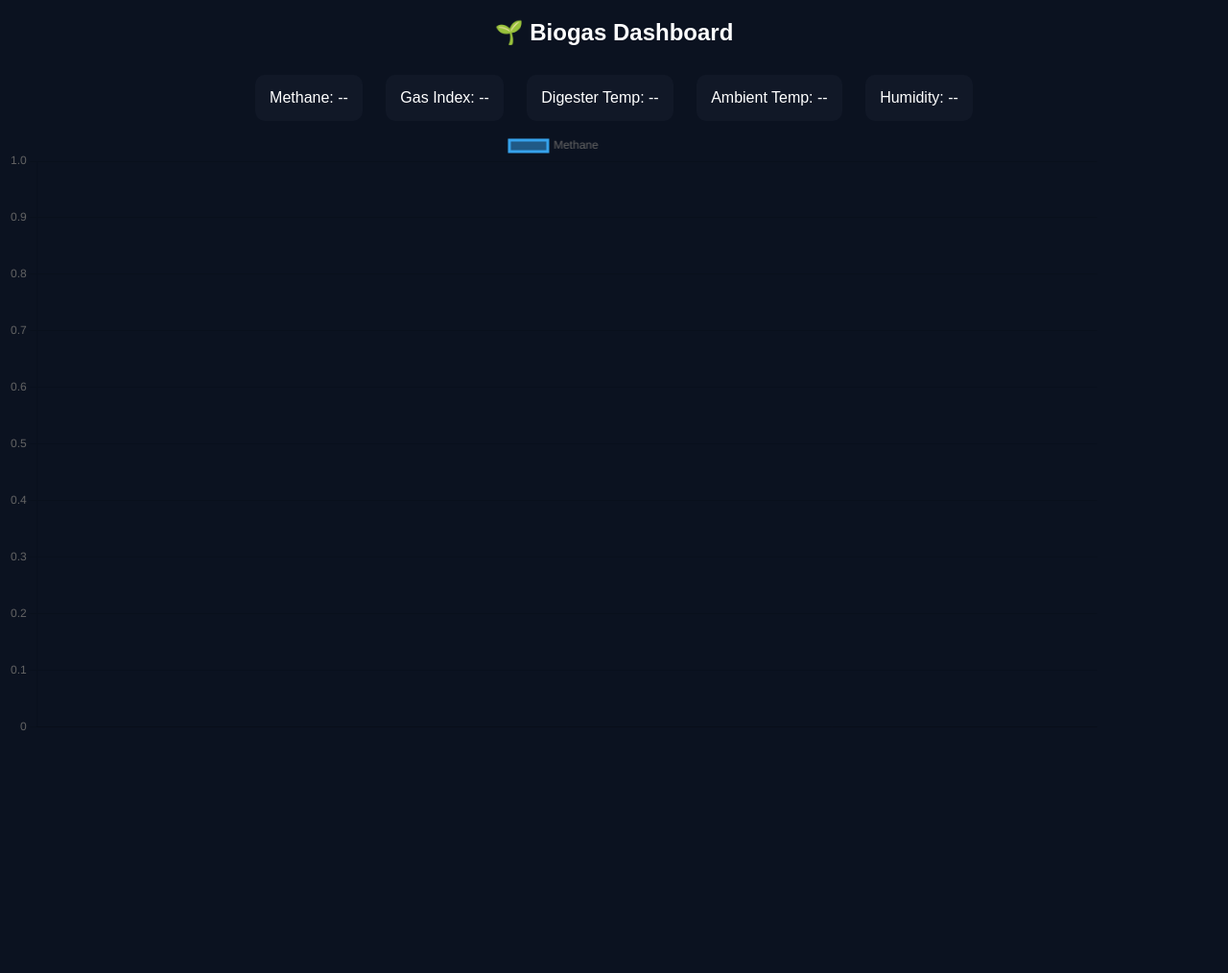
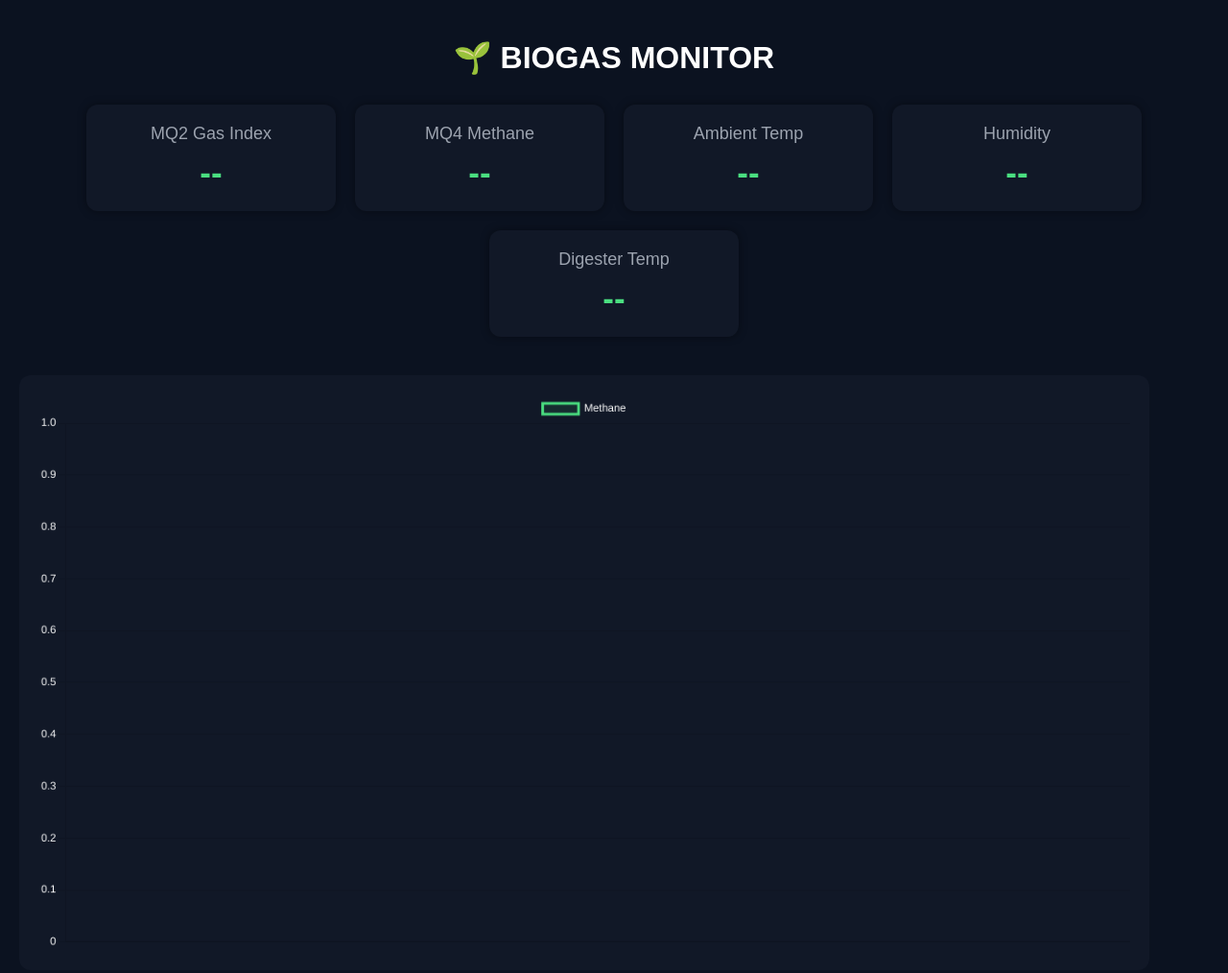
Before and after one commit to riknesh05/BioGAs, a plain HTML site: page index.html in a window 1280 px wide. Shown: the whole page at 96% size. Before the commit the page ends 800 px from the top, so only its background shows below. Drawn offline with nearby package versions, Linux system fonts and the light colour scheme; no server answers.

Commit message:
Update index.html

```diff
--- a/index.html
+++ b/index.html
@@ -1,74 +1,357 @@
 <!DOCTYPE html>
 <html>
+
 <head>
+
   <title>Biogas Dashboard</title>
 
   <script src="https://www.gstatic.com/firebasejs/8.10.0/firebase-app.js"></script>
+
   <script src="https://www.gstatic.com/firebasejs/8.10.0/firebase-database.js"></script>
+
   <script src="https://cdn.jsdelivr.net/npm/chart.js"></script>
 
   <style>
-    body { background:#0b1220; color:white; text-align:center; font-family:Arial; }
-    .card { display:inline-block; padding:15px; margin:10px; background:#111827; border-radius:10px; }
-    canvas { max-width:90%; }
+
+    body {
+
+      background: #0b1220;
+
+      color: white;
+
+      font-family: Arial;
+
+      text-align: center;
+
+      margin: 0;
+
+      padding: 20px;
+    }
+
+    h1 {
+
+      margin-bottom: 30px;
+    }
+
+    .container {
+
+      display: flex;
+
+      flex-wrap: wrap;
+
+      justify-content: center;
+
+      gap: 20px;
+    }
+
+    .card {
+
+      background: #111827;
+
+      padding: 20px;
+
+      border-radius: 12px;
+
+      width: 220px;
+
+      box-shadow: 0 0 10px rgba(0,0,0,0.4);
+    }
+
+    .title {
+
+      font-size: 18px;
+
+      margin-bottom: 10px;
+
+      color: #9ca3af;
+    }
+
+    .value {
+
+      font-size: 35px;
+
+      font-weight: bold;
+
+      color: #4ade80;
+    }
+
+    canvas {
+
+      margin-top: 40px;
+
+      background: #111827;
+
+      padding: 20px;
+
+      border-radius: 12px;
+
+      max-width: 95%;
+    }
+
   </style>
+
 </head>
 
 <body>
 
-<h2>🌱 Biogas Dashboard</h2>
+<h1>🌱 BIOGAS MONITOR</h1>
 
-<div class="card">Methane: <span id="mq4">--</span></div>
-<div class="card">Gas Index: <span id="mq2">--</span></div>
-<div class="card">Digester Temp: <span id="dig">--</span></div>
-<div class="card">Ambient Temp: <span id="temp">--</span></div>
-<div class="card">Humidity: <span id="hum">--</span></div>
+<div class="container">
+
+  <div class="card">
+    <div class="title">
+      MQ2 Gas Index
+    </div>
+
+    <div
+      class="value"
+      id="mq2"
+    >
+      --
+    </div>
+  </div>
+
+  <div class="card">
+    <div class="title">
+      MQ4 Methane
+    </div>
+
+    <div
+      class="value"
+      id="mq4"
+    >
+      --
+    </div>
+  </div>
+
+  <div class="card">
+    <div class="title">
+      Ambient Temp
+    </div>
+
+    <div
+      class="value"
+      id="temp"
+    >
+      --
+    </div>
+  </div>
+
+  <div class="card">
+    <div class="title">
+      Humidity
+    </div>
+
+    <div
+      class="value"
+      id="hum"
+    >
+      --
+    </div>
+  </div>
+
+  <div class="card">
+    <div class="title">
+      Digester Temp
+    </div>
+
+    <div
+      class="value"
+      id="dig"
+    >
+      --
+    </div>
+  </div>
+
+</div>
 
 <canvas id="chart"></canvas>
 
 <script>
+
+// FIREBASE CONFIG
 const firebaseConfig = {
-  apiKey: "AIzaSyBfyHgxeO0lgCi6-_0i3DknM84JlT3bvdc",
-  databaseURL: "https://biogas-yogi-default-rtdb.firebaseio.com"
+
+  apiKey:
+  "AIzaSyBfyHgxeO0lgCi6-_0i3DknM84JlT3bvdc",
+
+  authDomain:
+  "biogas-yogi.firebaseapp.com",
+
+  databaseURL:
+  "https://biogas-yogi-default-rtdb.firebaseio.com",
+
+  projectId:
+  "biogas-yogi",
+
+  storageBucket:
+  "biogas-yogi.firebasestorage.app",
+
+  messagingSenderId:
+  "983187935593",
+
+  appId:
+  "1:983187935593:web:1920bc95765519af4e6df8"
 };
 
+
+// INIT FIREBASE
 firebase.initializeApp(firebaseConfig);
+
 const db = firebase.database();
 
-let labels = [], methane = [];
+const sensorRef = db.ref("sensor");
 
-const chart = new Chart(document.getElementById("chart"), {
+
+// CHART ARRAYS
+let labels = [];
+
+let methane = [];
+
+
+// CREATE CHART
+const chart =
+  new Chart(
+    document
+      .getElementById("chart"),
+
+    {
+
       type: "line",
+
       data: {
+
         labels: labels,
-    datasets: [{ label: "Methane", data: methane }]
+
+        datasets: [
+
+          {
+
+            label: "Methane",
+
+            data: methane,
+
+            borderColor:
+              "#4ade80",
+
+            backgroundColor:
+              "rgba(74,222,128,0.1)",
+
+            fill: true,
+
+            tension: 0.4
           }
-});
+        ]
+      },
 
-db.ref("sensor").on("value", snap => {
-  const d = snap.val();
+      options: {
+
+        responsive: true,
+
+        scales: {
+
+          x: {
+
+            ticks: {
+
+              color: "white"
+            }
+          },
+
+          y: {
+
+            ticks: {
+
+              color: "white"
+            }
+          }
+        },
+
+        plugins: {
+
+          legend: {
+
+            labels: {
+
+              color: "white"
+            }
+          }
+        }
+      }
+    }
+  );
+
+
+// FIREBASE REALTIME LISTENER
+sensorRef.on(
+  "value",
+
+  (snapshot) => {
+
+    const d =
+      snapshot.val();
+
+    console.log(
+      "Firebase:",
+      d
+    );
+
     if (!d) return;
 
-  document.getElementById("mq2").innerText = d.mq2;
-  document.getElementById("mq4").innerText = d.mq4;
-  document.getElementById("temp").innerText = d.dhtTemp;
-  document.getElementById("hum").innerText = d.humidity;
+    document
+      .getElementById("mq2")
+      .innerText =
+      d.mq2 ?? "--";
 
-  const dig = ((d.temp1 + d.temp2)/2).toFixed(1);
-  document.getElementById("dig").innerText = dig;
+    document
+      .getElementById("mq4")
+      .innerText =
+      d.mq4 ?? "--";
 
-  const t = new Date().toLocaleTimeString();
+    document
+      .getElementById("temp")
+      .innerText =
+      d.dhtTemp ?? "--";
 
-  labels.push(t);
+    document
+      .getElementById("hum")
+      .innerText =
+      d.humidity ?? "--";
+
+    document
+      .getElementById("dig")
+      .innerText =
+      d.digesterTemp ?? "--";
+
+
+    // UPDATE CHART
+    const time =
+      new Date()
+      .toLocaleTimeString();
+
+    labels.push(time);
+
     methane.push(d.mq4);
 
     if (labels.length > 20) {
+
       labels.shift();
+
       methane.shift();
     }
 
     chart.update();
-});
+  },
+
+  (error) => {
+
+    console.error(
+      "Firebase Error:",
+      error
+    );
+  }
+);
+
 </script>
 
 </body>
```
Lines whose indentation alone changed are shown as unchanged.
